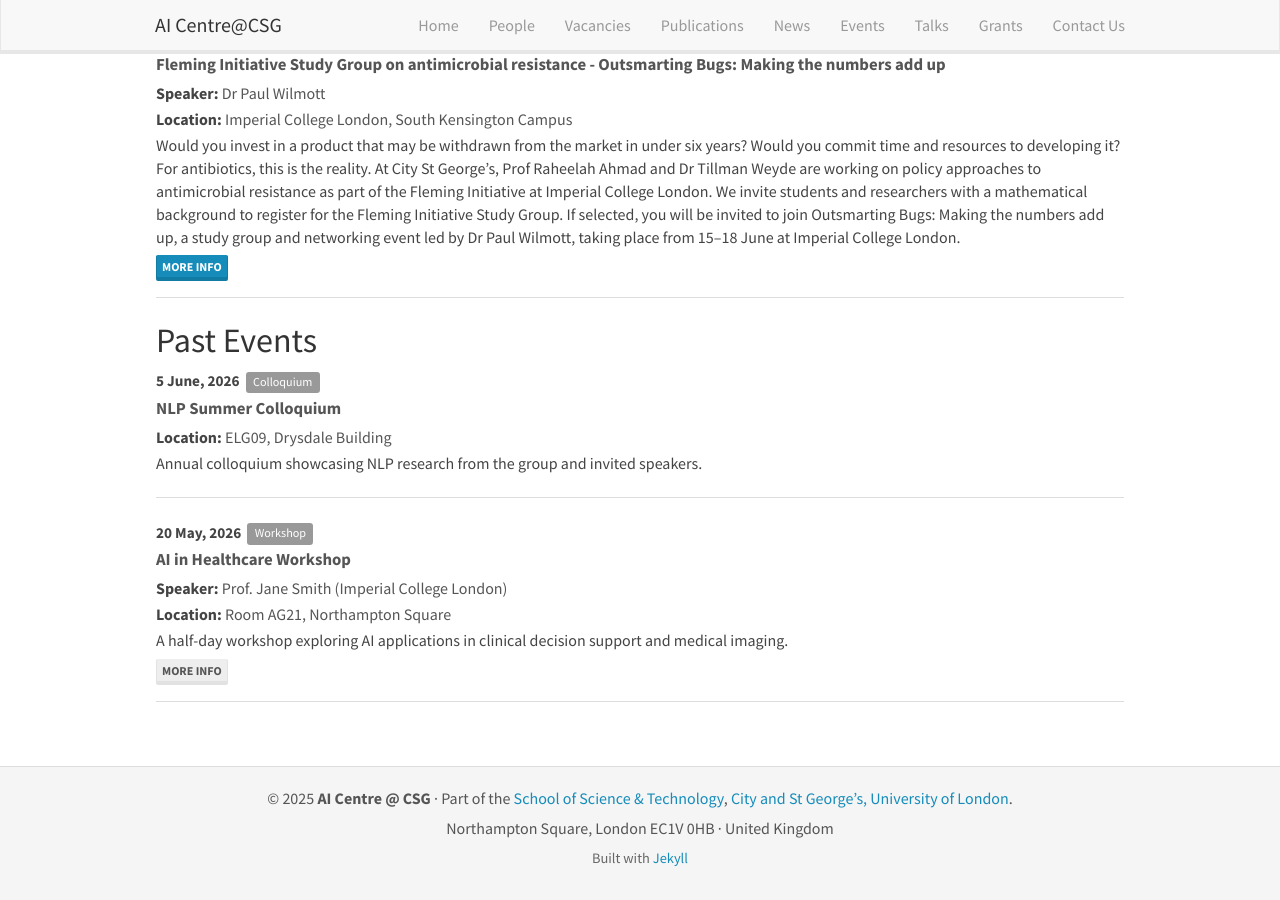
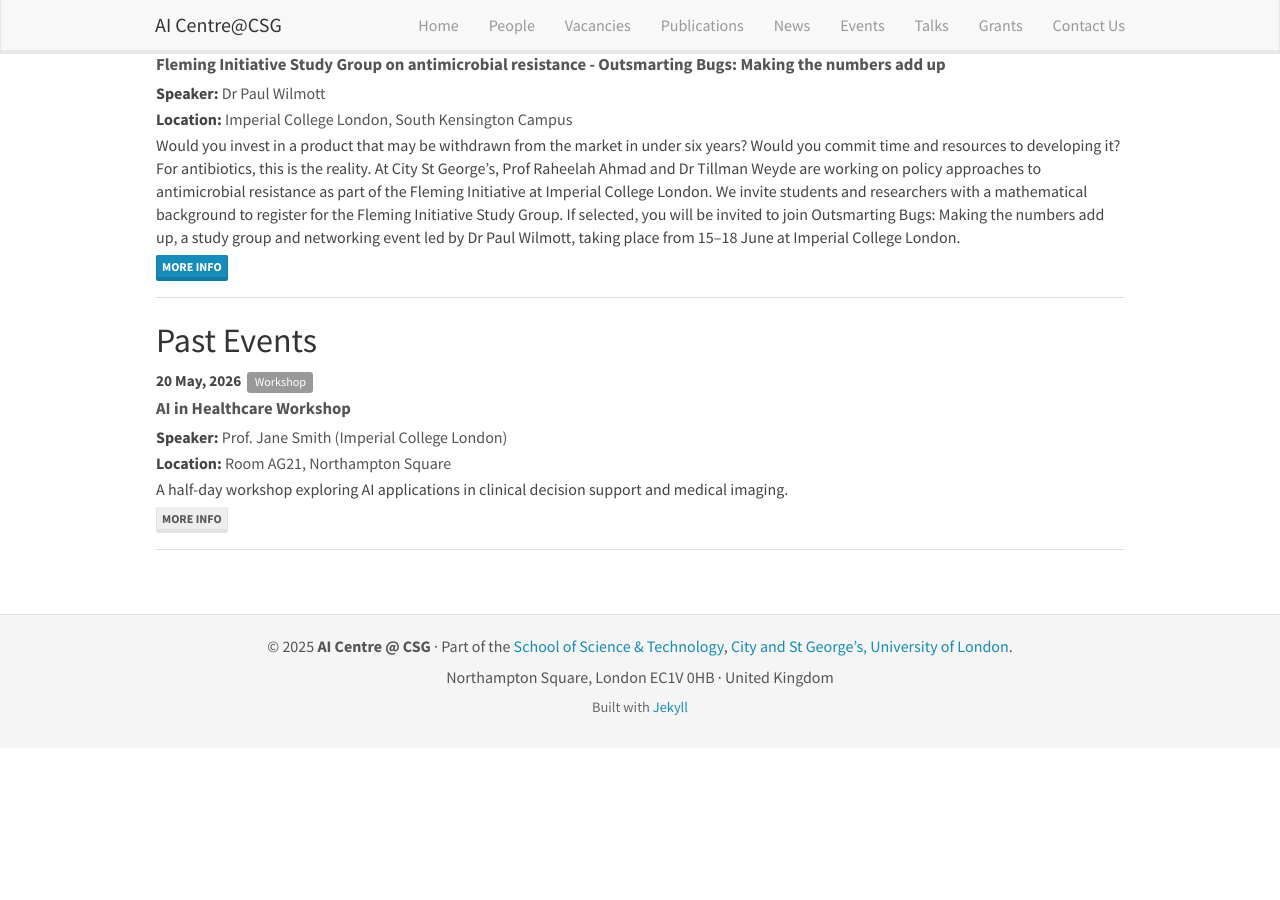
Before and after one commit to aicentre-csg/aicentre-csg.github.io, a Jekyll site: the page built from _pages/events.html, in a window 1280 px wide and 900 px high, scrolled down 710 px. Built offline with Jekyll 4.4.1, drawn with Linux system fonts in a browser that asks for light colours; nearby versions of some CDN libraries; after the commit the page ends 1458 px from its top, so only the background shows below that.

Commit message:
Update events by removing colloquium and adding seminar
Removed NLP Summer Colloquium event and updated seminar details.

```diff
--- a/_data/events.yml
+++ b/_data/events.yml
@@ -16,11 +16,7 @@
   location: Room AG21, Northampton Square
   link: https://www.city.ac.uk
   description: A half-day workshop exploring AI applications in clinical decision support and medical imaging.
-- date: 5 June, 2026
-  title: NLP Summer Colloquium
-  type: colloquium
-  location: ELG09, Drysdale Building
-  description: Annual colloquium showcasing NLP research from the group and invited speakers.
+
 - date: June 24th, 2026
   title: Seminar on Neurosymbolic AI
   type: Seminar
```
